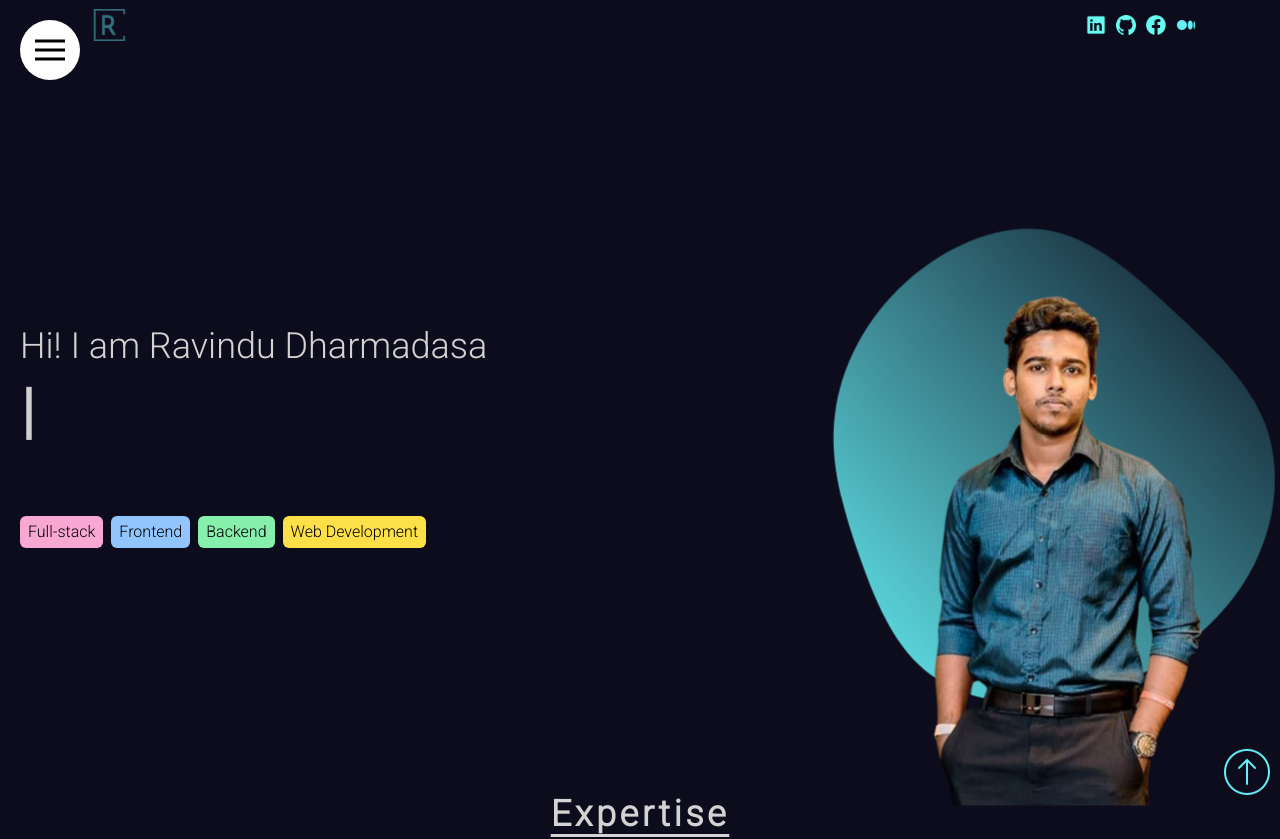
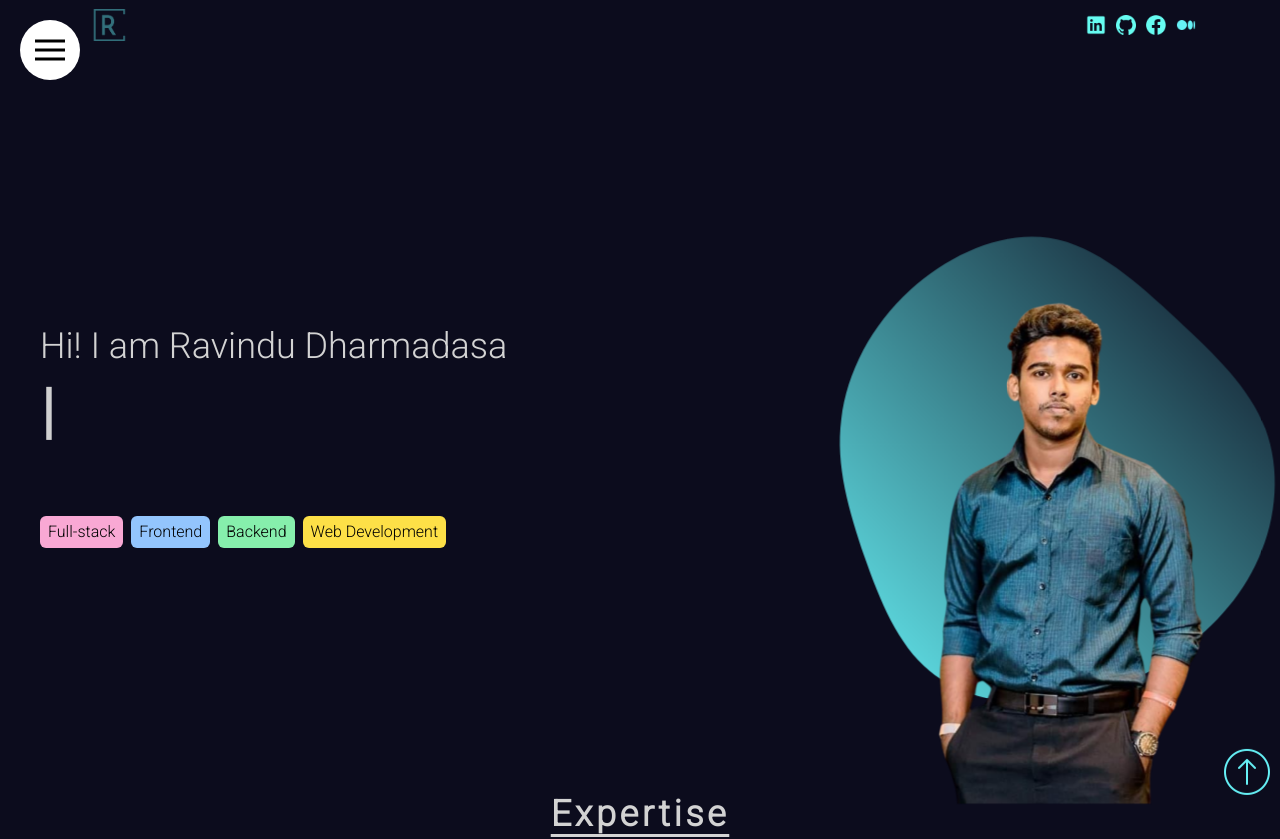
Before and after one commit to Ravindu007/Portfolio_V2.0, a React (Vite) app: page / in a window 1280 px wide. Shown: the top 839 px of the page. Built offline with nearby package versions, Linux system fonts and the light colour scheme.

Commit message:
style changes

```diff
--- a/src/Components/Hero/Hero.jsx
+++ b/src/Components/Hero/Hero.jsx
@@ -64,7 +64,7 @@ const Hero = () => {
     <div className="hero">
       <Navbar/>
 
-      <div className="grid md:grid-cols-3 h-[93vh]">
+      <div className="grid md:grid-cols-3 h-[93vh] pl-[20px]">
 
         {/* text section */}
         <motion.div
```
